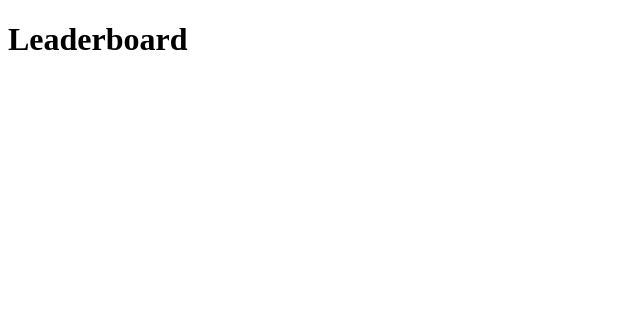
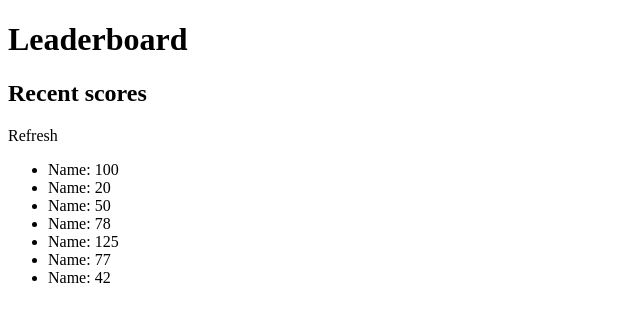
Before and after one commit to shahadat3669/leaderboard, a website built with webpack: page src/index.html in a window 1280 px wide. Shown: the whole page, without its empty margins (0-640 px from the left). Built offline with nearby package versions, Linux system fonts and the light colour scheme.

Commit message:
Add recent score section in index.html file.

```diff
--- a/src/index.html
+++ b/src/index.html
@@ -10,6 +10,23 @@
   <body>
     <main id="main">
       <h1 class="title big-title">Leaderboard</h1>
+      <div class="wrapper p-48">
+        <div class="recent-score">
+          <div class="recent-score-top">
+            <h2 class="recent-score-title title">Recent scores</h2>
+            <div class="btn btn-recent-score">Refresh</div>
+          </div>
+          <ul class="recent-score-list">
+            <li class="recent-score-item">Name: 100</li>
+            <li class="recent-score-item">Name: 20</li>
+            <li class="recent-score-item">Name: 50</li>
+            <li class="recent-score-item">Name: 78</li>
+            <li class="recent-score-item">Name: 125</li>
+            <li class="recent-score-item">Name: 77</li>
+            <li class="recent-score-item">Name: 42</li>
+          </ul>
+        </div>
+      </div>
     </main>
   </body>
 </html>
```
